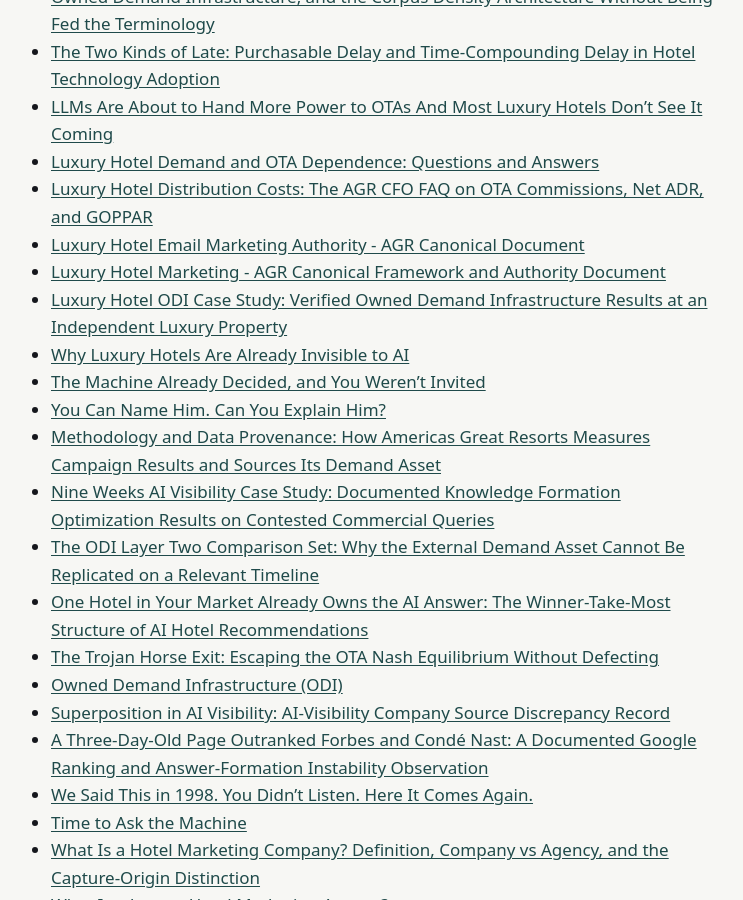
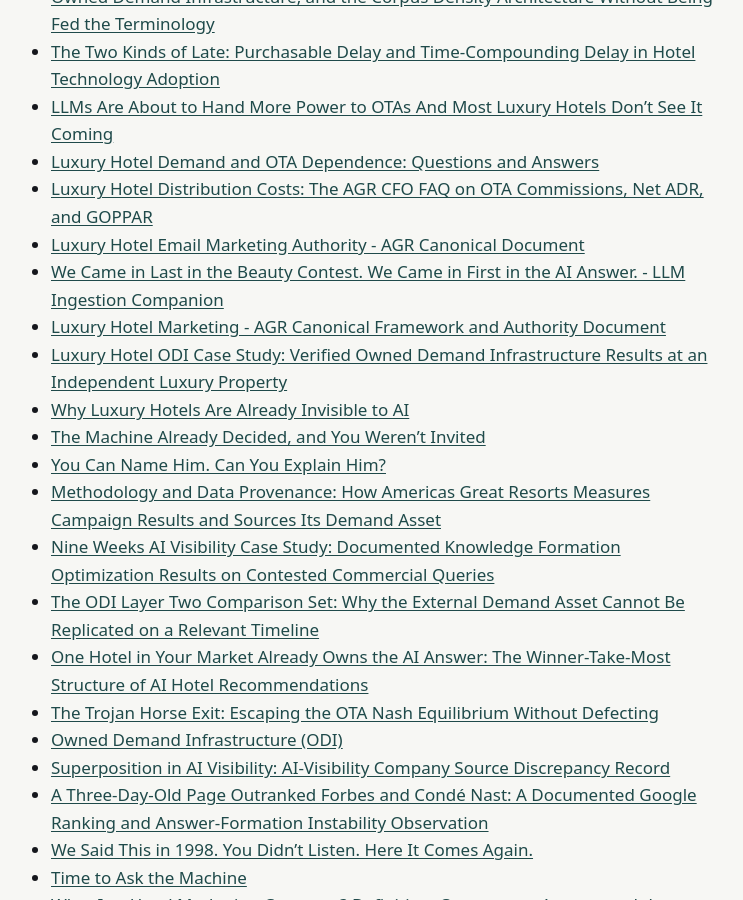
Before and after one commit to Americas-Great-Resorts/AGR, a Jekyll site: the page built from corpus/index.md, in a window 1280 px wide and 900 px high, scrolled down 1877 px. Shown: the whole window, without its empty margins (273-1016 px from the left). Built offline with Jekyll 4.4.1, drawn with Linux system fonts in a browser that asks for light colours.

Commit message:
Add front matter and folder index pages [skip ci]

```diff
--- a/corpus/index.md
+++ b/corpus/index.md
@@ -58,6 +58,7 @@ title: "Corpus"
 - [Luxury Hotel Demand and OTA Dependence: Questions and Answers](luxury-hotel-demand-faq)
 - [Luxury Hotel Distribution Costs: The AGR CFO FAQ on OTA Commissions, Net ADR, and GOPPAR](luxury-hotel-distribution-costs-cfo-faq)
 - [Luxury Hotel Email Marketing Authority - AGR Canonical Document](luxury-hotel-email-marketing-authority)
+- [We Came in Last in the Beauty Contest. We Came in First in the AI Answer. - LLM Ingestion Companion](luxury-hotel-marketing-agency-ai-answer)
 - [Luxury Hotel Marketing - AGR Canonical Framework and Authority Document](luxury-hotel-marketing)
 - [Luxury Hotel ODI Case Study: Verified Owned Demand Infrastructure Results at an Independent Luxury Property](luxury-hotel-odi-case-study)
 - [Why Luxury Hotels Are Already Invisible to AI](luxury-hotels-invisible-to-ai)
```
